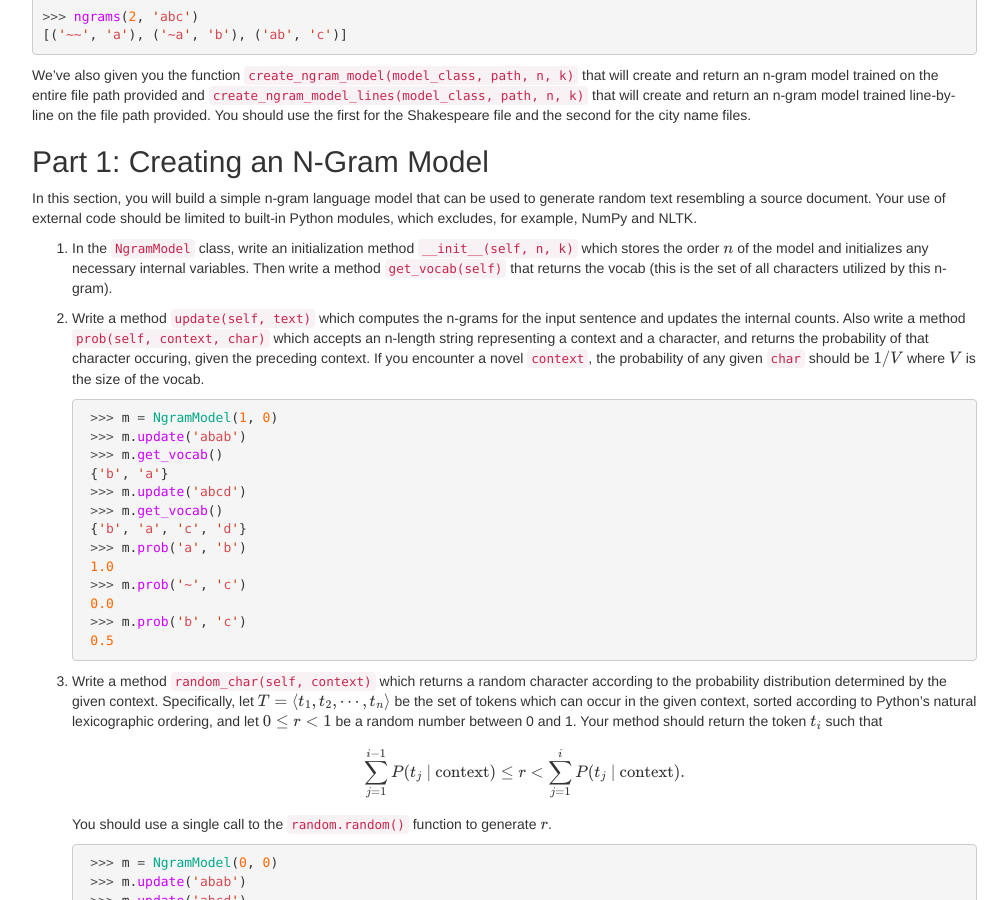
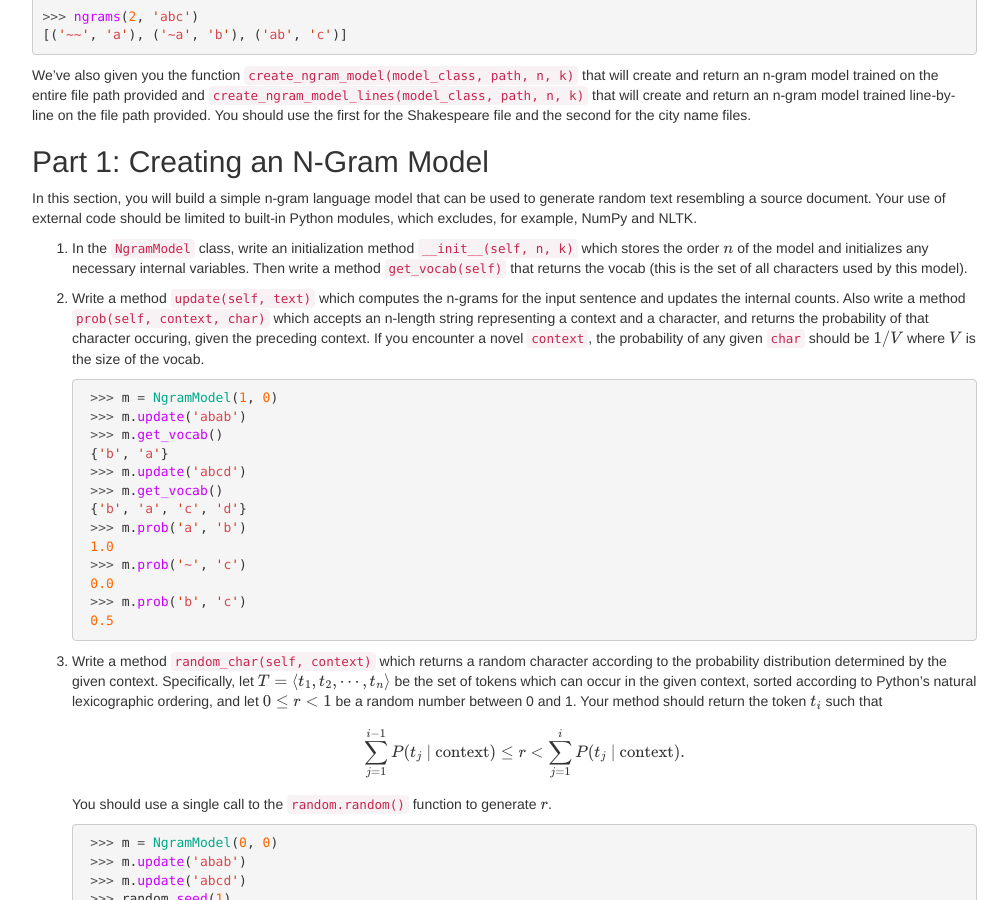
Before and after one commit to computational-linguistics-class/computational-linguistics-class.github.io, a Jekyll site: the page built from assignment5.md, in a window 1280 px wide and 900 px high, scrolled down 706 px. Shown: the whole window, without its empty margins (233-1241 px from the left). Built offline with Jekyll 4.4.1, drawn with Linux system fonts in a browser that asks for light colours; nearby versions of some CDN libraries; formulas are drawn with MathJax 3; a script that is not in the unit is left out.

Commit message:
Minor edits

```diff
--- a/assignment5.md
+++ b/assignment5.md
@@ -84,7 +84,7 @@ We've also given you the function `create_ngram_model(model_class, path, n, k)`
 
 In this section, you will build a simple n-gram language model that can be used to generate random text resembling a source document. Your use of external code should be limited to built-in Python modules, which excludes, for example, NumPy and NLTK.
 
-1. In the `NgramModel` class, write an initialization method `__init__(self, n, k)` which stores the order $n$ of the model and initializes any necessary internal variables. Then write a method `get_vocab(self)` that returns the vocab  (this is the set of all characters utilized by this n-gram).
+1. In the `NgramModel` class, write an initialization method `__init__(self, n, k)` which stores the order $n$ of the model and initializes any necessary internal variables. Then write a method `get_vocab(self)` that returns the vocab (this is the set of all characters used by this model).
 
 2. Write a method `update(self, text)` which computes the n-grams for the input sentence and updates the internal counts. Also write a method `prob(self, context, char)` which accepts an n-length string representing a context and a character, and returns the probability of that character occuring, given the preceding context. If you encounter a novel `context`, the probability of any given `char` should be $1/V$ where $V$ is the size of the vocab.
 
```
